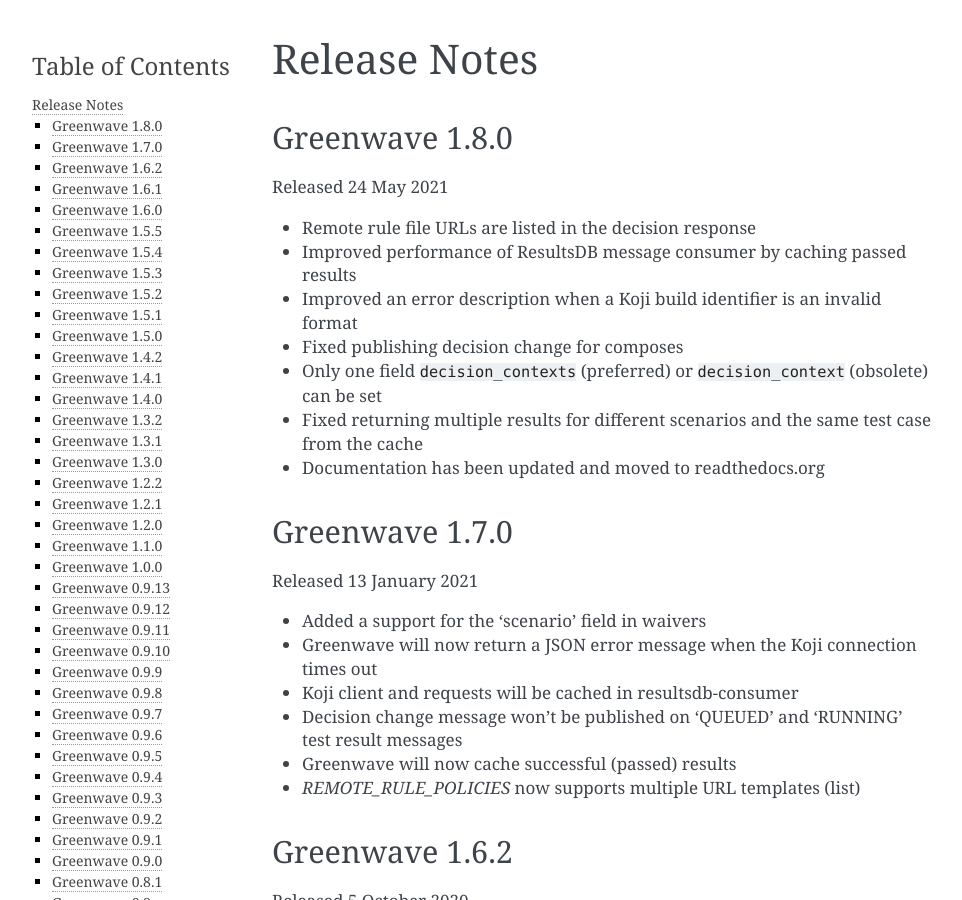
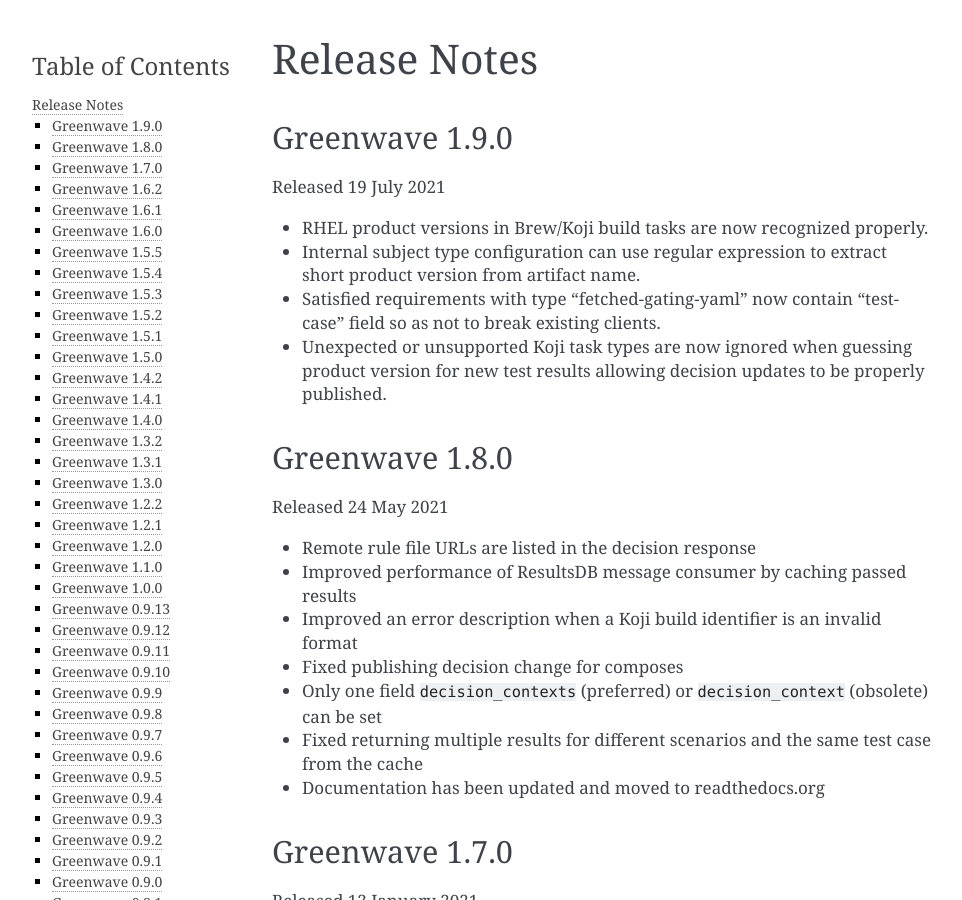
Before and after one commit to release-engineering/greenwave, a Sphinx documentation site: the page built from docs/release-notes.rst, in a window 1280 px wide and 900 px high. Shown: the whole window, without its empty margins (148-1110 px from the left). Built offline with Sphinx 7.4.7, drawn with Linux system fonts in a browser that asks for light colours; pages that are not in the unit, such as notebooks, are missing from menus.

Commit message:
Update release notes

```diff
--- a/docs/release-notes.rst
+++ b/docs/release-notes.rst
@@ -1,6 +1,20 @@
 =============
 Release Notes
 =============
+
+Greenwave 1.9.0
+===============
+
+Released 19 July 2021
+
+* RHEL product versions in Brew/Koji build tasks are now recognized properly.
+* Internal subject type configuration can use regular expression to extract
+  short product version from artifact name.
+* Satisfied requirements with type "fetched-gating-yaml" now contain "testcase"
+  field so as not to break existing clients.
+* Unexpected or unsupported Koji task types are now ignored when guessing
+  product version for new test results allowing decision updates to be properly
+  published.
 
 Greenwave 1.8.0
 ===============
```
